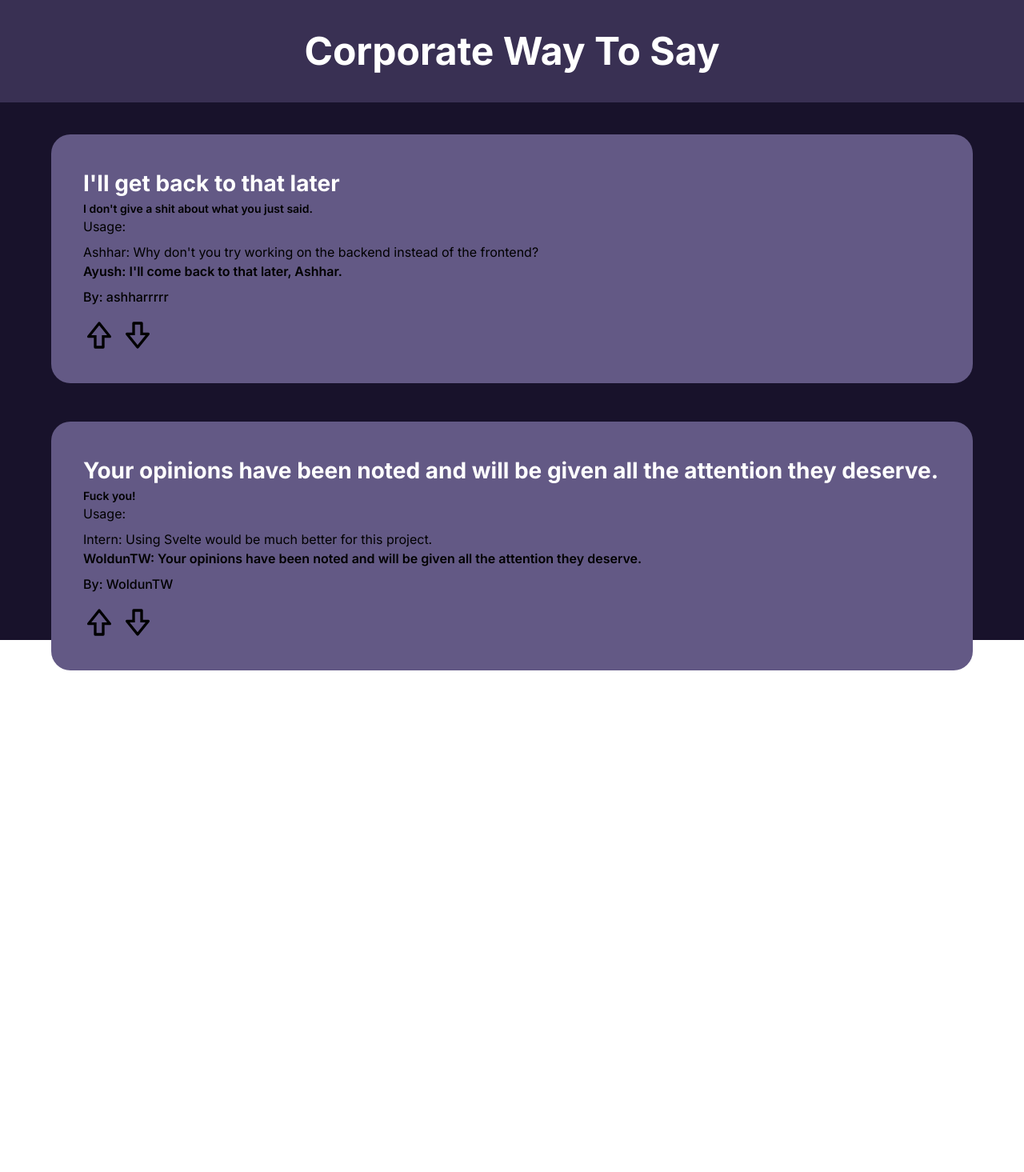
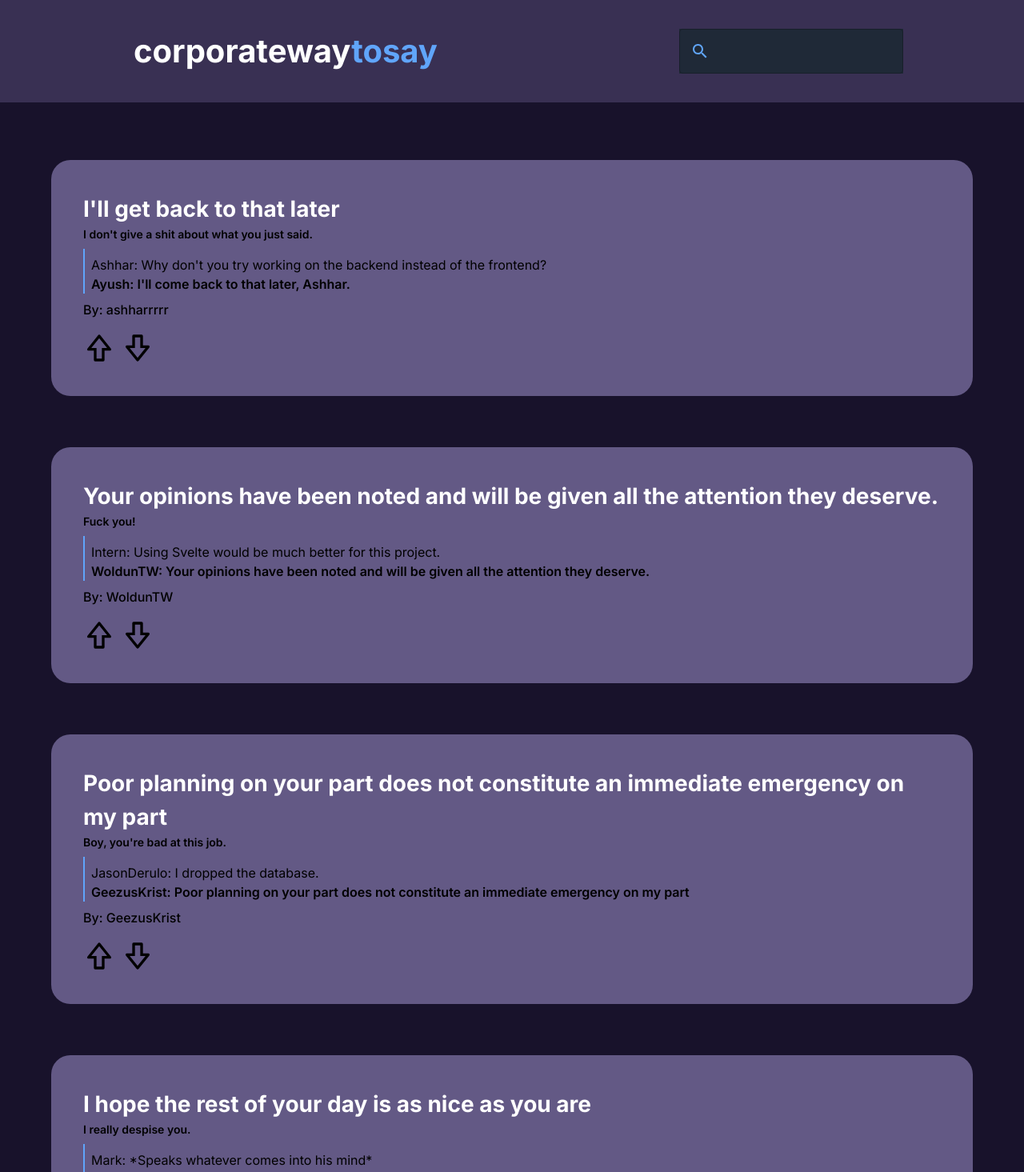
Before and after one commit to AtomicSage22/corporatewaytosay, a Next.js app: page / in a window 1280 px wide. Shown: the top 1465 px of the page at 80% size. Before the commit the page ends 838 px from the top, so only its background shows below. Built offline with nearby package versions, Linux system fonts and the light colour scheme.

Commit message:
Add a search textfield

```diff
--- a/app/layout.js
+++ b/app/layout.js
@@ -1,17 +1,21 @@
-import './globals.css'
-import { Inter } from 'next/font/google'
+import "./globals.css";
+import { Inter } from "next/font/google";
+import Navbar from "@/components/Navbar";
 
-const inter = Inter({ subsets: ['latin'] })
+const inter = Inter({ subsets: ["latin"] });
 
 export const metadata = {
-  title: 'Corporate lingo is better',
-  description: 'Generated by create next app',
-}
+  title: "Corporate lingo is better",
+  description: "Generated by create next app",
+};
 
 export default function RootLayout({ children }) {
   return (
     <html lang="en">
-      <body className={inter.className}>{children}</body>
+      <body className={`${inter.className} bg-[#18122B]`}>
+        <Navbar />
+        {children}
+      </body>
     </html>
-  )
+  );
 }
--- a/app/page.jsx
+++ b/app/page.jsx
@@ -1,34 +1,26 @@
-"use client"
+"use client";
+
 import React from "react";
 import Card from "@/components/Card";
 import { slangs } from "../slangs/slangs";
-import {Container} from "@mui/material";
-
+import { Container } from "@mui/material";
 
 export default function Home() {
   return (
-    // <div className="max-w-[1220px] m-auto">
-    //   <main className="min-h-screen flex flex-col justify-center gap-4">
-    //     {slangs.map((slang) => (
-    //       <Card slang={slang} />
-    //     ))}
-    //   </main>
-    // </div>
     <>
-      <nav className="w-full bg-[#393053] h-[8rem] flex justify-center items-center">
-        <h1 className=" h-[3rem] text-5xl font-bold text-white">Corporate Way To Say</h1>
-      </nav>
-        <main className="bg-[#18122B] w-full h-[calc(100vh-8rem)] flex flex-col gap-10 p-10">
-        <Container maxWidth = "lg" sx={{
-          display: "flex",
-          gap: "3rem",
-          flexDirection: "column",
-        }}>
+      <main className=" w-full h-[calc(100vh-8rem)] flex flex-col gap-10 p-10">
+        <Container
+          maxWidth="lg"
+          sx={{
+            display: "flex",
+            flexDirection: "column",
+          }}
+        >
           {slangs.map((slang) => (
-              <Card slang={slang} />
-            ))}
+            <Card slang={slang} />
+          ))}
         </Container>
-        </main>
+      </main>
     </>
   );
 }
--- a/components/Card.jsx
+++ b/components/Card.jsx
@@ -8,12 +8,13 @@ import {
 
 const Card = ({ slang }) => {
   return (
-    <div className="p-10 rounded-3xl bg-[#635985] ">
+    <div className="p-10 rounded-3xl bg-[#635985] flex flex-col items-start my-8">
       <h1 className="text-[28px] font-bold text-white">{slang.title}</h1>
       <p className="text-[14px] font-semibold">{slang.meaning}</p>
-      <h2>Usage:</h2>
-      <p className="mt-2">{slang.example.firstPerson}</p>
-      <p className="font-semibold">{slang.example.secondPerson}</p>
+      <div className="border-l-2 border-blue-400 pl-2 mt-2">
+        <p className="mt-2">{slang.example.firstPerson}</p>
+        <p className="font-semibold">{slang.example.secondPerson}</p>
+      </div>
 
       <p className="mt-2 font-medium">By: {slang.username}</p>
       <div className="flex gap-2 mt-4">
--- /dev/null
+++ b/components/Navbar.jsx
@@ -0,0 +1,31 @@
+"use client";
+
+import React from "react";
+import { TextField, InputAdornment } from "@mui/material";
+import { Search } from "@mui/icons-material";
+
+const Navbar = () => {
+  return (
+    <nav className="w-full bg-[#393053] h-[8rem] flex items-center justify-around">
+      <h1 className="text-[40px] font-bold text-white ml-4">
+        corporateway<span className="text-blue-400">tosay</span>
+      </h1>
+      <TextField
+        className="bg-gray-800"
+        InputProps={{
+          startAdornment: (
+            <InputAdornment position="start">
+              <Search className="text-blue-400" />
+            </InputAdornment>
+          ),
+          style: {
+            color: "white",
+          },
+        }}
+        variant="outlined"
+      />
+    </nav>
+  );
+};
+
+export default Navbar;
--- a/package.json
+++ b/package.json
@@ -11,6 +11,7 @@
   "dependencies": {
     "@emotion/react": "^11.11.1",
     "@emotion/styled": "^11.11.0",
+    "@mui/icons-material": "^5.13.7",
     "@mui/material": "^5.13.7",
     "autoprefixer": "10.4.14",
     "next": "13.4.7",
--- a/slangs/slangs.js
+++ b/slangs/slangs.js
@@ -21,6 +21,27 @@ const slangs = [
         "WoldunTW: Your opinions have been noted and will be given all the attention they deserve.",
     },
   },
+  {
+    username: "GeezusKrist",
+    title:
+      "Poor planning on your part does not constitute an immediate emergency on my part",
+    meaning: "Boy, you're bad at this job.",
+    example: {
+      firstPerson: "JasonDerulo: I dropped the database.",
+      secondPerson:
+        "GeezusKrist: Poor planning on your part does not constitute an immediate emergency on my part",
+    },
+  },
+  {
+    username: "Kuntacody",
+    title: "I hope the rest of your day is as nice as you are",
+    meaning: "I really despise you.",
+    example: {
+      firstPerson: "Mark: *Speaks whatever comes into his mind*",
+      secondPerson:
+        "Kuntacody: I hope the rest of your day is as nice as you are",
+    },
+  },
 ];
 
 export { slangs };
```
Also changed, not shown: 1 other file (tests, documents, lock files or other folders).
